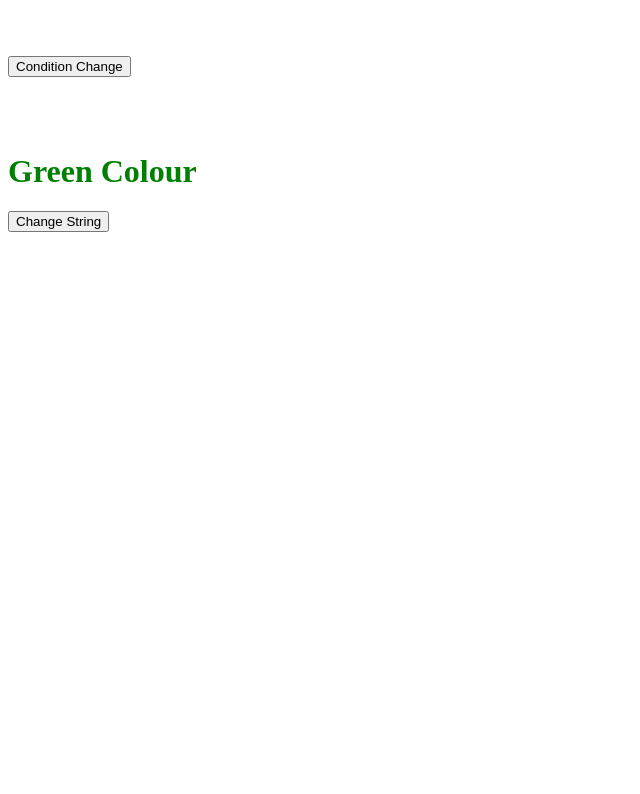
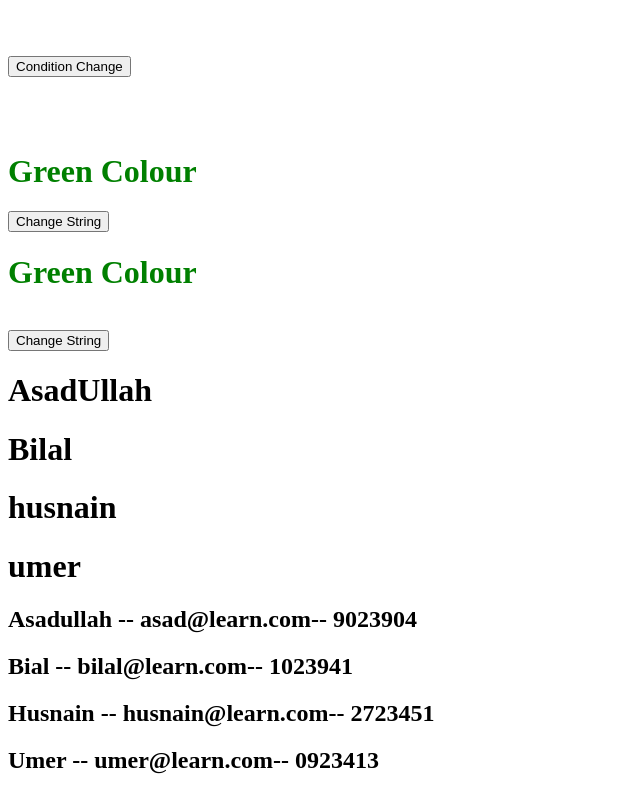
Before and after one commit to asadullahjamil0/newLatestAppModule, an Angular app: page / in a window 1280 px wide. Shown: the part 1083-1877 px from the top of the page, without its empty margins (0-640 px from the left). Before the commit the page ends 1323 px from the top, so only its background shows below. Built offline with nearby package versions, Linux system fonts and the light colour scheme.

Commit message:
Switch Statement and for loop

```diff
--- a/src/app/app.component.html
+++ b/src/app/app.component.html
@@ -63,3 +63,16 @@
     <h1 style="color: blue;">Blue Colour</h1>
 </ng-template>
 <button (click)="changeString()">Change String</button>
+
+<!-- Switch statement -->
+<div [ngSwitch]="color">
+    <h1 *ngSwitchCase="'red'" style="color: red;">Red Colour</h1>
+    <h1 *ngSwitchCase="'green'" style="color: green;">Green Colour</h1>
+    <h1 *ngSwitchCase="'blue'" style="color: blue;">Blue Colour</h1>
+    <h1 *ngSwitchDefault="">Unknown Colour</h1>
+    <br>
+    <button (click)="changeString()">Change String</button>
+</div>
+<!-- For-loop -->
+<h1 *ngFor="let item of users">{{item}}</h1>
+<h2 *ngFor="let details of userDetails">{{details.name}} -- {{details.email}}-- {{details.phone}}</h2>
--- a/src/app/app.component.ts
+++ b/src/app/app.component.ts
@@ -41,5 +41,12 @@ export class AppComponent {
   changeString() {
     this.color === 'green' ? this.color = 'red' : this.color = 'blue';
   }
+  users = ['AsadUllah', 'Bilal', 'husnain', 'umer'];
+  userDetails = [
+    { name: 'Asadullah', phone: '9023904', email: 'asad@learn.com' },
+    { name: 'Bial', phone: '1023941', email: 'bilal@learn.com' },
+    { name: 'Husnain', phone: '2723451', email: 'husnain@learn.com' },
+    { name: 'Umer', phone: '0923413', email: 'umer@learn.com' },
+  ];
 
 }
```
